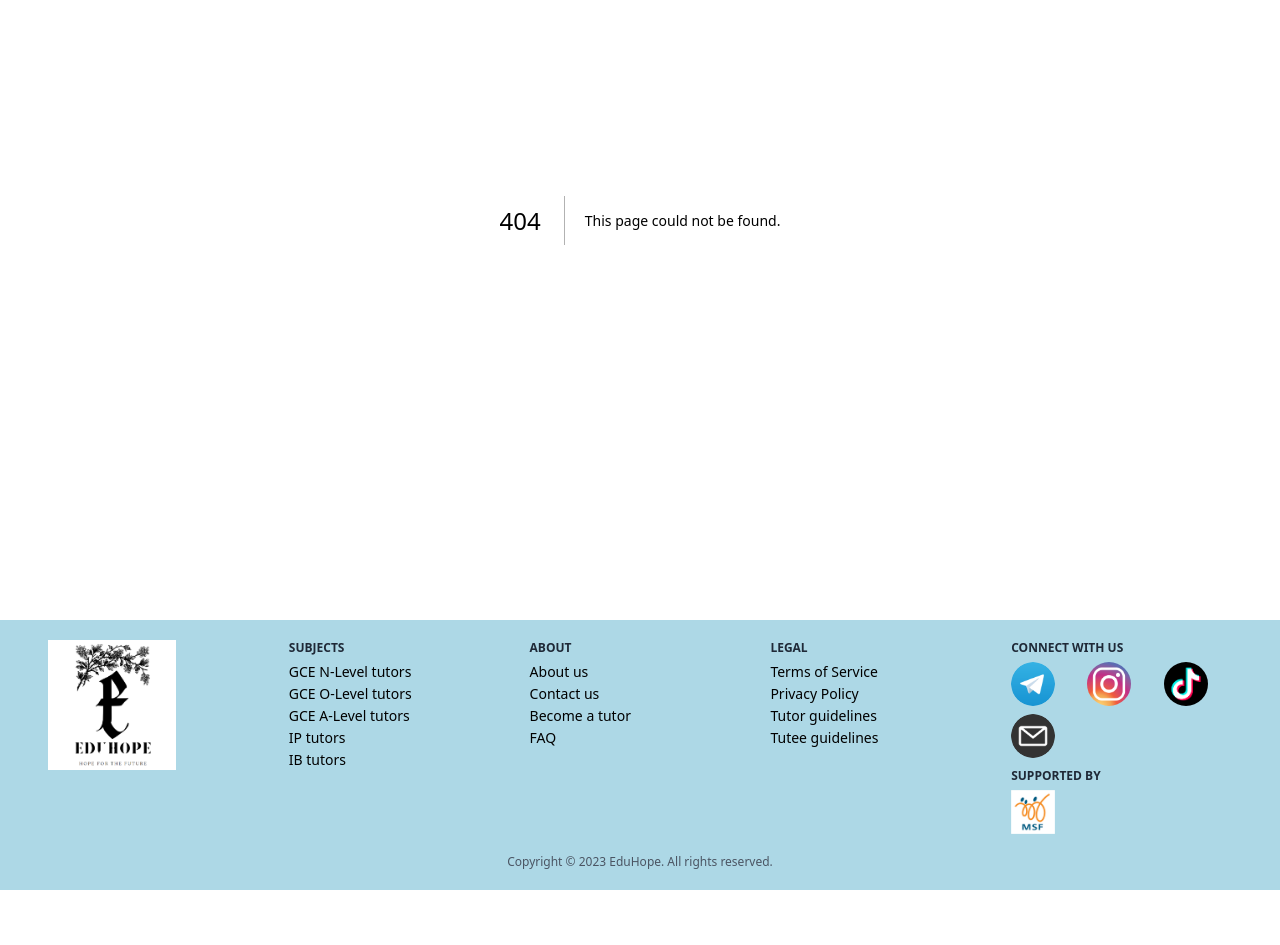
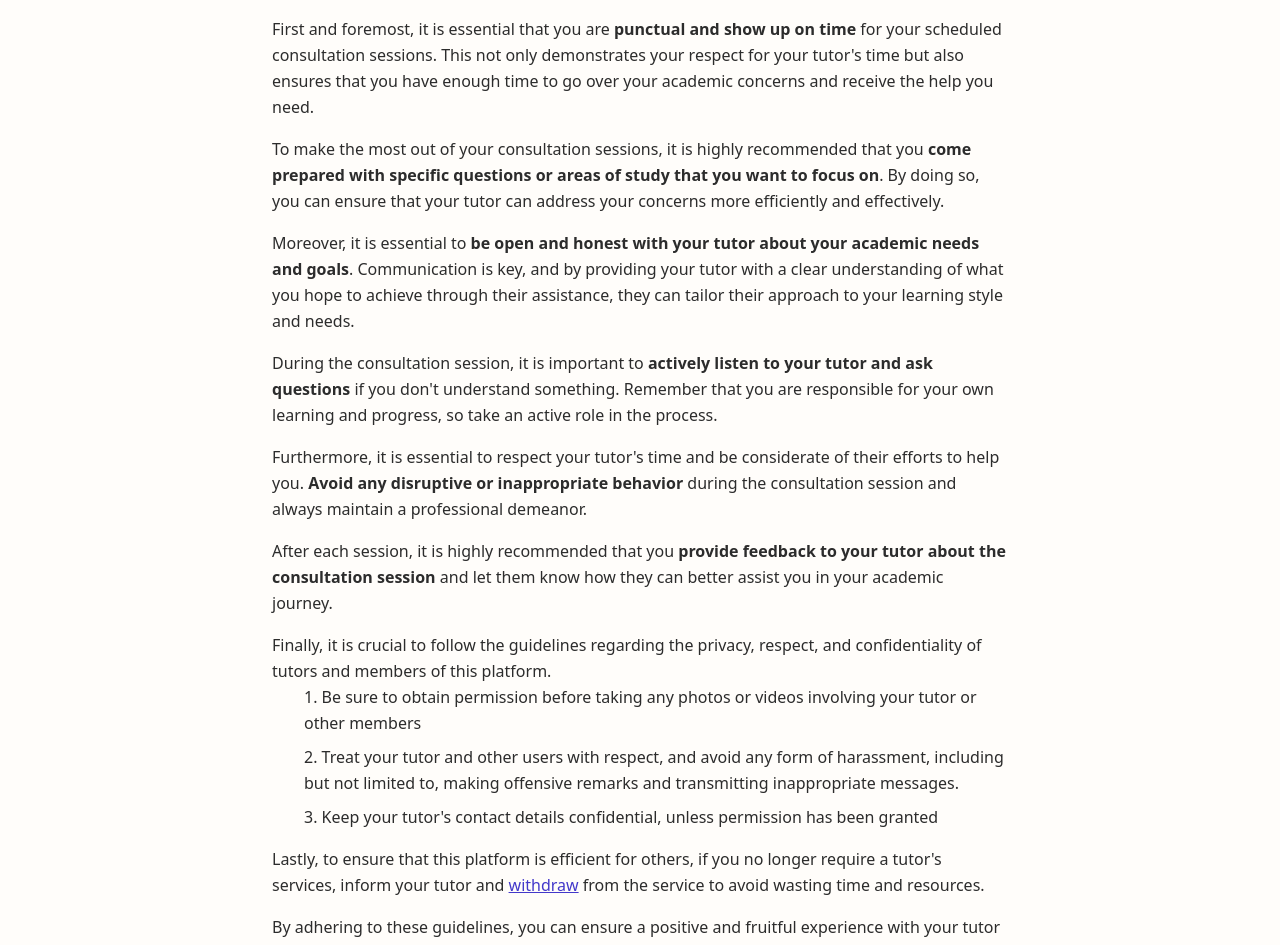
Before and after one commit to tch1001/EduHopeSG, a Next.js app in the folder frontend/: page /guidelines/tutee in a window 1280 px wide. Before the commit this address had no page. Shown: the part 240-1185 px from the top of the page. Before the commit the page ends 1130 px from the top, so only its background shows below. Built offline with nearby package versions, Linux system fonts and the light colour scheme.

Commit message:
add(page): tutee guidelines

```diff
--- /dev/null
+++ b/frontend/pages/guidelines/tutee.js
@@ -0,0 +1,100 @@
+import Link from "next/link";
+import Container from "../../components/Container";
+
+const FAQ = () => {
+    return (
+        <Container className="p-6 max-w-3xl">
+            <div>
+                <h1 className="text-3xl font-bold">Tutee guidelines</h1>
+                <p className="text-xl">You play a part in shaping everyone's experience</p>
+            </div>
+            <main className="py-8 leading-relaxed">
+                <p className="py-2">
+                    As a tutee using this platform, there are several guidelines
+                    that you should follow to ensure that you have a{" "}
+                    <strong>productive and positive learning experience</strong>.
+                </p>
+                <p className="py-2">
+                    First and foremost, it is essential that you are{" "}
+                    <strong>punctual and show up on time</strong>{" "}
+                    for your scheduled consultation sessions.
+                    This not only demonstrates your respect for your tutor's time
+                    but also ensures that you have enough time to go over your
+                    academic concerns and receive the help you need.
+                </p>
+                <p className="py-2">
+                    To make the most out of your consultation sessions, it is
+                    highly recommended that you{" "}
+                    <strong>come prepared with specific questions or
+                    areas of study that you want to focus on</strong>.
+                    By doing so, you can ensure that your tutor can address
+                    your concerns more efficiently and effectively.
+                </p>
+                <p className="py-2">
+                    Moreover, it is essential to{" "}
+                    <strong>be open and honest with your tutor about your academic needs and goals</strong>.
+                    Communication is key,
+                    and by providing your tutor with a clear understanding of
+                    what you hope to achieve through their assistance, they can
+                    tailor their approach to your learning style and needs.
+                </p>
+                <p className="py-2">
+                    During the consultation session, it is important to{" "}
+                    <strong>actively listen to your tutor and ask questions</strong>
+                    {" "}if you don't understand something. Remember that you are
+                    responsible for your own learning and progress, so take
+                    an active role in the process.
+                </p>
+                <p className="py-2">
+                    Furthermore, it is essential to respect your tutor's time and be
+                    considerate of their efforts to help you.{" "}
+                    <strong>Avoid any disruptive or inappropriate behavior</strong>
+                    {" "}during the consultation session and always maintain
+                    a professional demeanor.
+                </p>
+                <p className="py-2">
+                    After each session, it is highly recommended that you{" "}
+                    <strong>provide feedback to your tutor about the consultation session</strong>
+                    {" "}and let them know how they can better assist you
+                    in your academic journey.
+                </p>
+                <div className="py-2">
+                    <p>
+                        Finally, it is crucial to follow the guidelines regarding the privacy, respect,
+                        and confidentiality of tutors and members of this platform.
+                    </p>
+                    <ul className="list-inside list-decimal flex flex-col gap-2 ml-8">
+                        <li>
+                            Be sure to obtain permission before taking any
+                            photos or videos involving your tutor or other members
+                        </li>
+                        <li>
+                            Treat your tutor and other users with respect,
+                            and avoid any form of harassment, including but not
+                            limited to, making offensive remarks
+                            and transmitting inappropriate messages.
+                        </li>
+                        <li>
+                            Keep your tutor's contact details confidential,
+                            unless permission has been granted
+                        </li>
+                    </ul>
+                </div>
+                <p className="py-2">
+                    Lastly, to ensure that this platform is efficient for others,
+                    if you no longer require a tutor's services,
+                    inform your tutor and{" "}
+                    <Link href="/" className="link" passHref>withdraw</Link>{" "}
+                    from the service to avoid wasting time and resources.
+
+                </p>
+                <p className="py-2">
+                    By adhering to these guidelines, you can ensure a positive
+                    and fruitful experience with your tutor and the platform.
+                </p>
+            </main>
+        </Container>
+    )
+}
+
+export default FAQ;
--- a/frontend/pages/signup.js
+++ b/frontend/pages/signup.js
@@ -230,8 +230,19 @@ const SignUp = () => {
         </select>
       </div>
       <div className="w-full max-w-sm px-4 py-2">
-        <FormErrorDisplay field="referral" formik={formik} />
-        <label htmlFor="guidelines">Tutee guidelines</label>
+        <FormErrorDisplay field="guidelines" formik={formik} />
+        <label htmlFor="terms">
+          I have read the{" "}
+          <Link href="/terms" passHref className="link">Terms and Conditions</Link>
+        </label>
+        <input id="terms" type="checkbox" />
+      </div>
+      <div className="w-full max-w-sm px-4 py-2">
+        <FormErrorDisplay field="guidelines" formik={formik} />
+        <label htmlFor="guidelines">
+          I have read the{" "}
+          <Link href="/guidelines/tutee" passHref className="link">Tutee Guidelines</Link>
+        </label>
         <input id="guidelines" type="checkbox" />
       </div>
     </>
```
